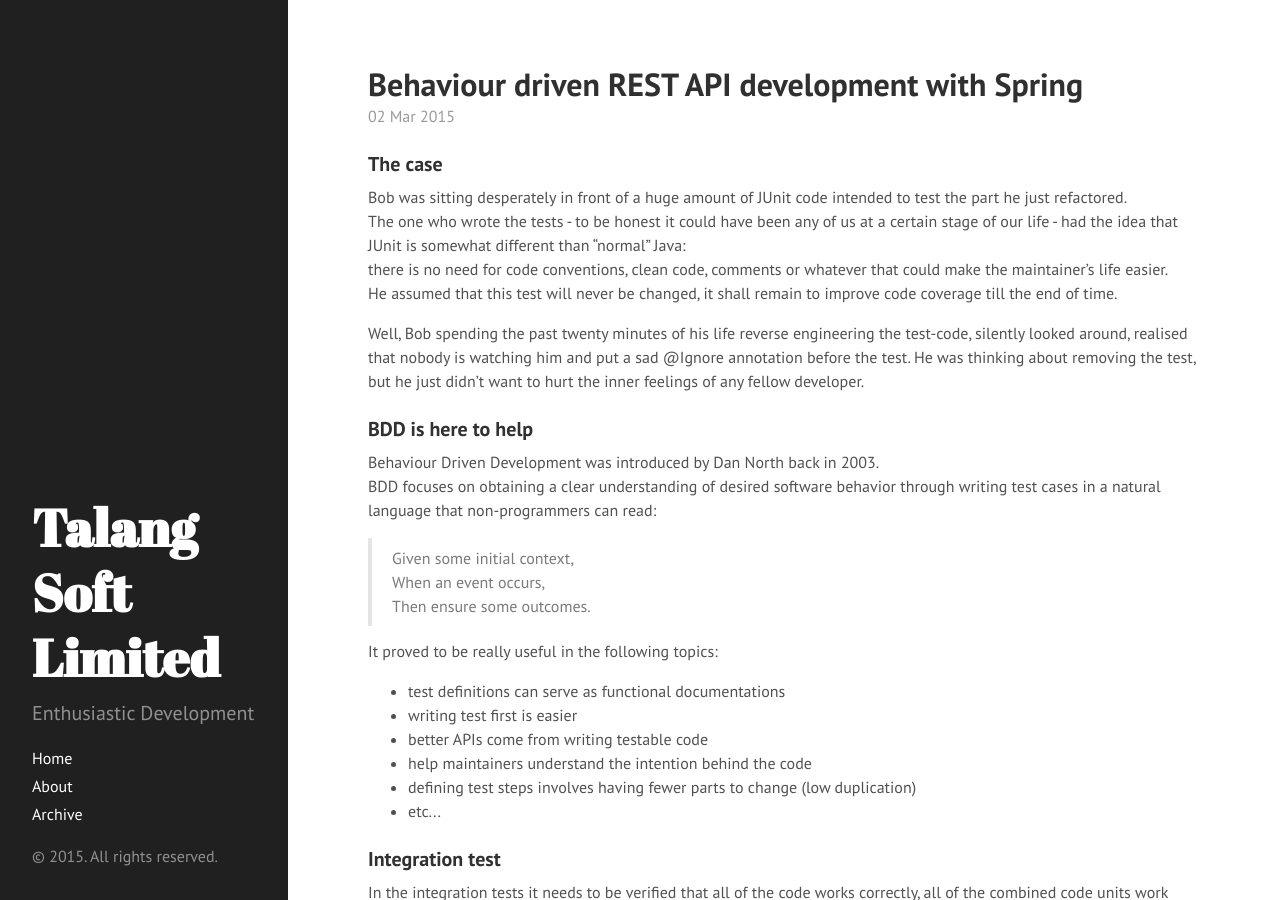
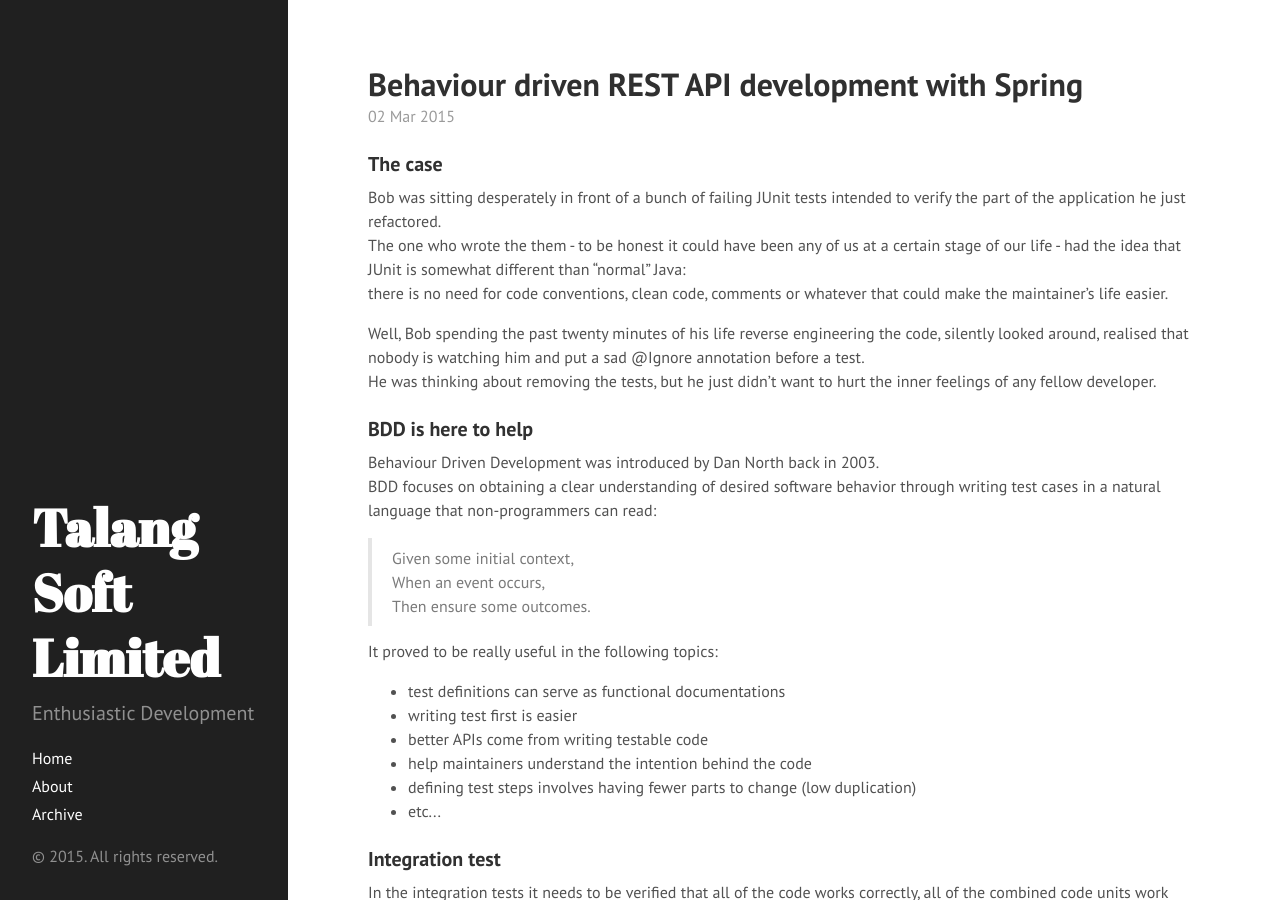
Before and after one commit to timeamolnar/tamaslang.github.io, a Jekyll site: the page built from _posts/2015-03-02-bdd-restapi-development.md, in a window 1280 px wide and 900 px high. Built offline with Jekyll 4.4.1, drawn with Linux system fonts in a browser that asks for light colours; Markdown is read by kramdown in place of the engine named in the settings; comment, search, counter and statistics services are not loaded.

Commit message:
fix typo

```diff
--- a/_posts/2015-03-02-bdd-restapi-development.md
+++ b/_posts/2015-03-02-bdd-restapi-development.md
@@ -9,15 +9,14 @@ tags:
 - REST API
 ---
 ### The case
-Bob was sitting desperately in front of a huge amount of JUnit code intended to test the part he just refactored.<br/>
-The one who wrote the tests - to be honest it could have been any of us at a certain stage of our life - had the idea that JUnit is
+Bob was sitting desperately in front of a bunch of failing JUnit tests intended to verify the part of the application he just refactored.<br/>
+The one who wrote the them - to be honest it could have been any of us at a certain stage of our life - had the idea that JUnit is
 somewhat different than "normal" Java: <br/>
 there is no need for code conventions, clean code, comments or whatever that could make the maintainer's life easier.<br/>
-He assumed that this test will never be changed, it shall remain to improve code coverage till the end of time.
 
-Well, Bob spending the past twenty minutes of his life reverse engineering the test-code, silently looked around,
-realised that nobody is watching him and put a sad @Ignore annotation before the test.
-He was thinking about removing the test, but he just didn't want to hurt the inner feelings of any fellow developer.
+Well, Bob spending the past twenty minutes of his life reverse engineering the code, silently looked around,
+realised that nobody is watching him and put a sad @Ignore annotation before a test.<br/>
+He was thinking about removing the tests, but he just didn't want to hurt the inner feelings of any fellow developer.
 
 ### BDD is here to help
 Behaviour Driven Development was introduced by Dan North back in 2003.<br/>
```
